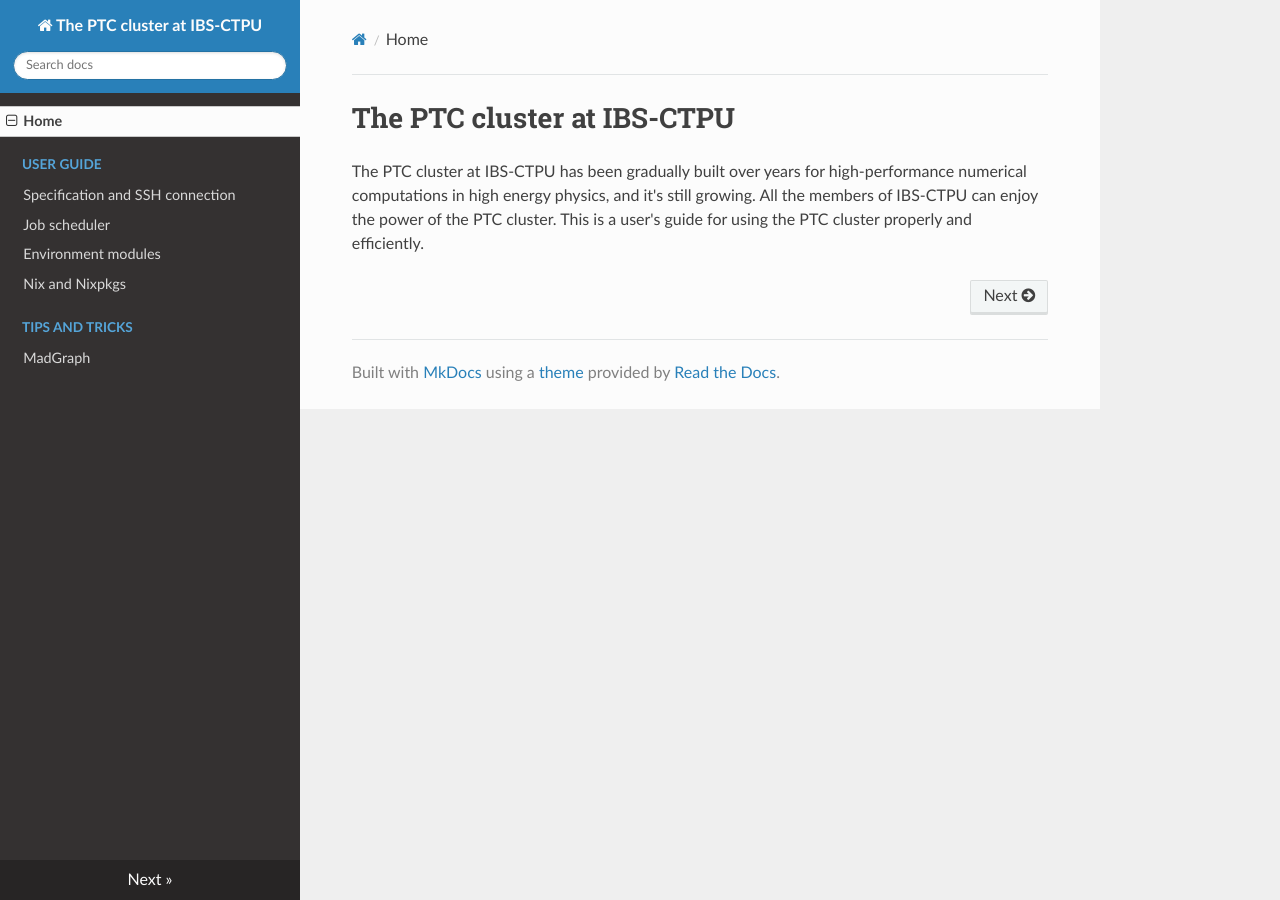
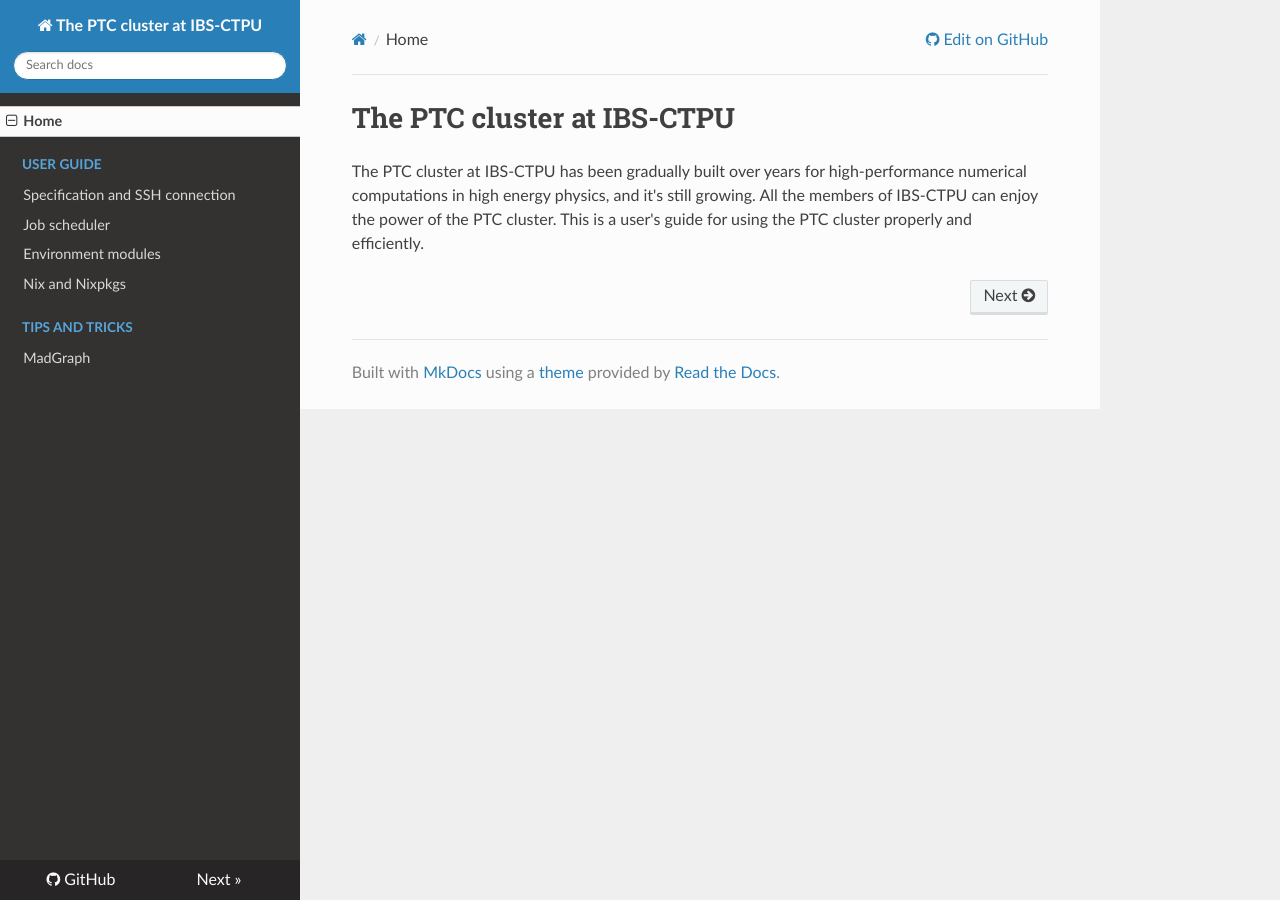
Before and after one commit to cbpark/ptc-cluster, an MkDocs documentation site: the page built from docs/index.md, in a window 1280 px wide. Built offline with MkDocs 1.6.1, drawn with Linux system fonts in a browser that asks for light colours; nearby versions of some CDN libraries; old or Windows-style settings are respelled for this version of MkDocs; part of the change alters nothing that is shown.

Commit message:
Add site_url and repo_url

```diff
--- a/mkdocs.yml
+++ b/mkdocs.yml
@@ -1,4 +1,7 @@
 site_name: The PTC cluster at IBS-CTPU
+site_url: https://github.com/cbpark/ptc-cluster
+repo_url: https://github.com/cbpark/ptc-cluster
+
 pages:
     - Home: index.md
     - User Guide:
@@ -8,4 +11,5 @@ pages:
         - nix.md
     - Tips and tricks:
         - tips-and-tricks/madgraph.md
+
 theme: readthedocs
```
